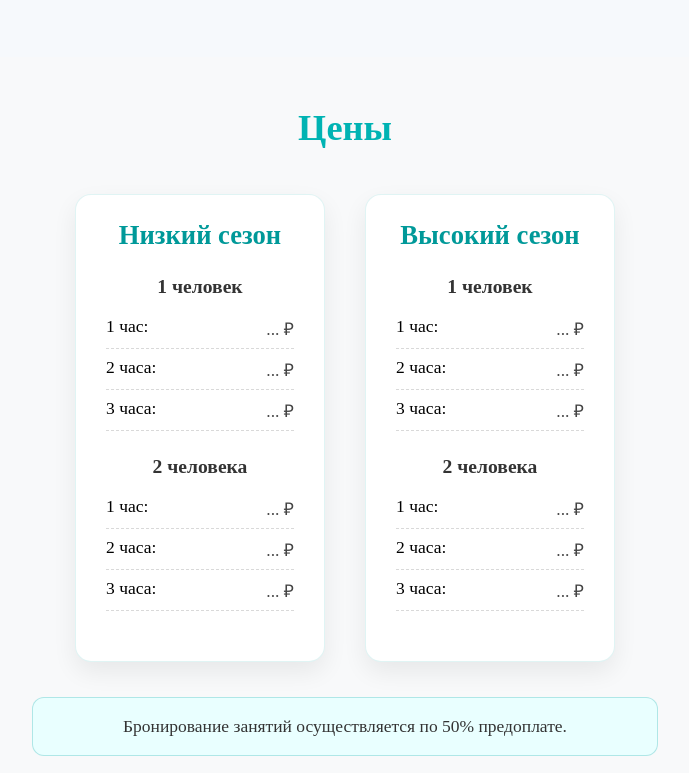
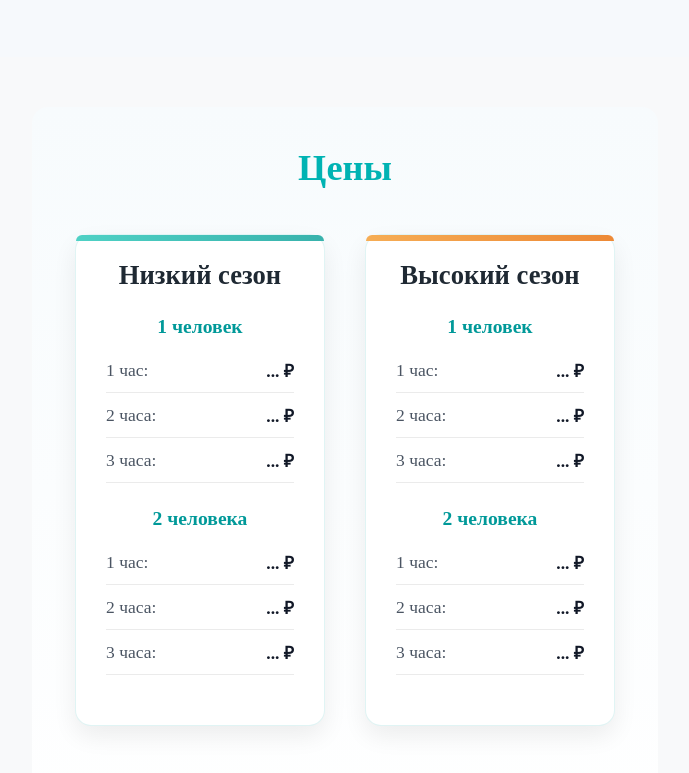
Before and after one commit to zhurtovaolga/SnowElbrus, a plain HTML site: page index.html in a window 1280 px wide. Shown: the part 2559-3332 px from the top of the page, without its empty margins (295-984 px from the left). Drawn offline with nearby package versions, Linux system fonts and the light colour scheme.

Commit message:
Image optimisation + changing the price block

```diff
--- a/index.html
+++ b/index.html
@@ -228,46 +228,46 @@
                 <h2 class="section-title">Цены</h2>
 
                 <div class="prices__cards">
-                    <div class="prices__card">
-                        <h3 class="prices__season-title">Низкий сезон</h3>
+                    <div class="prices__card prices-card--low">
+                        <h3 class="prices__card-title">Низкий сезон</h3>
 
                         <div class="prices__group">
                             <h4>1 человек</h4>
                             <ul>
-                                <li><span>1 час:</span> ... ₽</li>
-                                <li><span>2 часа:</span> ... ₽</li>
-                                <li><span>3 часа:</span> ... ₽</li>
+                                <li><span>1 час:</span> <strong>... ₽</strong></li>
+                                <li><span>2 часа:</span> <strong>... ₽</strong></li>
+                                <li><span>3 часа:</span> <strong>... ₽</strong></li>
                             </ul>
                         </div>
 
                         <div class="prices__group">
                             <h4>2 человека</h4>
                             <ul>
-                                <li><span>1 час:</span> ... ₽</li>
-                                <li><span>2 часа:</span> ... ₽</li>
-                                <li><span>3 часа:</span> ... ₽</li>
+                                <li><span>1 час:</span> <strong>... ₽</strong></li>
+                                <li><span>2 часа:</span> <strong>... ₽</strong></li>
+                                <li><span>3 часа:</span> <strong>... ₽</strong></li>
                             </ul>
                         </div>
                     </div>
 
-                    <div class="prices__card">
-                        <h3 class="prices__season-title">Высокий сезон</h3>
+                    <div class="prices__card prices-card--high">
+                        <h3 class="prices__card-title">Высокий сезон</h3>
 
                         <div class="prices__group">
                             <h4>1 человек</h4>
                             <ul>
-                                <li><span>1 час:</span> ... ₽</li>
-                                <li><span>2 часа:</span> ... ₽</li>
-                                <li><span>3 часа:</span> ... ₽</li>
+                                <li><span>1 час:</span> <strong>... ₽</strong></li>
+                                <li><span>2 часа:</span> <strong>... ₽</strong></li>
+                                <li><span>3 часа:</span> <strong>... ₽</strong></li>
                             </ul>
                         </div>
 
                         <div class="prices__group">
                             <h4>2 человека</h4>
                             <ul>
-                                <li><span>1 час:</span> ... ₽</li>
-                                <li><span>2 часа:</span> ... ₽</li>
-                                <li><span>3 часа:</span> ... ₽</li>
+                                <li><span>1 час:</span> <strong>... ₽</strong></li>
+                                <li><span>2 часа:</span> <strong>... ₽</strong></li>
+                                <li><span>3 часа:</span> <strong>... ₽</strong></li>
                             </ul>
                         </div>
                     </div>
--- a/style.css
+++ b/style.css
@@ -509,7 +509,10 @@ section {
 }
 
 .prices {
+    padding: 40px 20px;
     margin-bottom: 50px;
+    background: linear-gradient(180deg, #f7fbfd, #ffffff);
+    border-radius: 16px;
 }
 
 .prices__cards {
@@ -520,6 +523,7 @@ section {
 }
 
 .prices__card {
+    position: relative;
     min-width: 250px;
     background: #ffffff;
     border-radius: 16px;
@@ -528,12 +532,31 @@ section {
     border: 1px solid rgba(0, 160, 160, 0.12);
 }
 
-.prices__season-title {
+.prices-card--low::before,
+.prices-card--high::before {
+    content: '';
+    position: absolute;
+    left: 0;
+    top: 0;
+    width: 100%;
+    height: 6px;
+    border-radius: 22px 22px 0 0;
+}
+
+.prices-card--low::before {
+    background: linear-gradient(90deg, #4fd1c5, #38b2ac);
+}
+
+.prices-card--high::before {
+    background: linear-gradient(90deg, #f6ad55, #ed8936);
+}
+
+.prices__card-title {
     text-align: center;
     font-size: 1.9rem;
     margin-bottom: 25px;
     font-weight: 600;
-    color: #009999;
+    color: #1f2933;
 }
 
 .prices__group {
@@ -544,7 +567,7 @@ section {
     font-size: 1.4rem;
     text-align: center;
     margin-bottom: 10px;
-    color: #333;
+    color: #009999;
 }
 
 .prices__group ul {
@@ -555,19 +578,23 @@ section {
 .prices__group li {
     display: flex;
     justify-content: space-between;
+    align-items: center;
+    padding: 10px 0;
     font-size: 1.25rem;
-    padding: 8px 0;
-    border-bottom: 1px dashed rgba(0, 0, 0, 0.15);
-    color: #444;
+    border-bottom: 1px solid rgba(0, 0, 0, 0.08);
 }
 
 .prices__group span {
-    font-weight: 500;
-    color: #000;
+    color: #4b5563;
+}
+
+.prices__group strong {
+    font-weight: 600;
+    color: #111827;
 }
 
 .prices__note {
-    margin-top: 35px;
+    margin-top: 50px;
     text-align: center;
     font-size: 1.25rem;
     color: #333;
@@ -655,6 +682,10 @@ section {
 }
 
 @media (max-width: 600px) {
+    .info-section {
+        padding-top: 30px;
+    }
+
     .info-card {
         padding: 25px 22px;
     }
@@ -665,6 +696,10 @@ section {
 
     .info-title {
         font-size: 1.8rem;
+    }
+
+    .info-extra {
+        margin-bottom: 50px;
     }
 }
 
```
Also changed, not shown: documents.html (+2 -7 lines), documents/Diploma (Olga Zhurtova).jpg (added), documents/Diploma (Olga Zhurtova).png (deleted), documents/Instructor_license(1).jpg, documents/Instructor_license(2).jpg, 2 other files.
